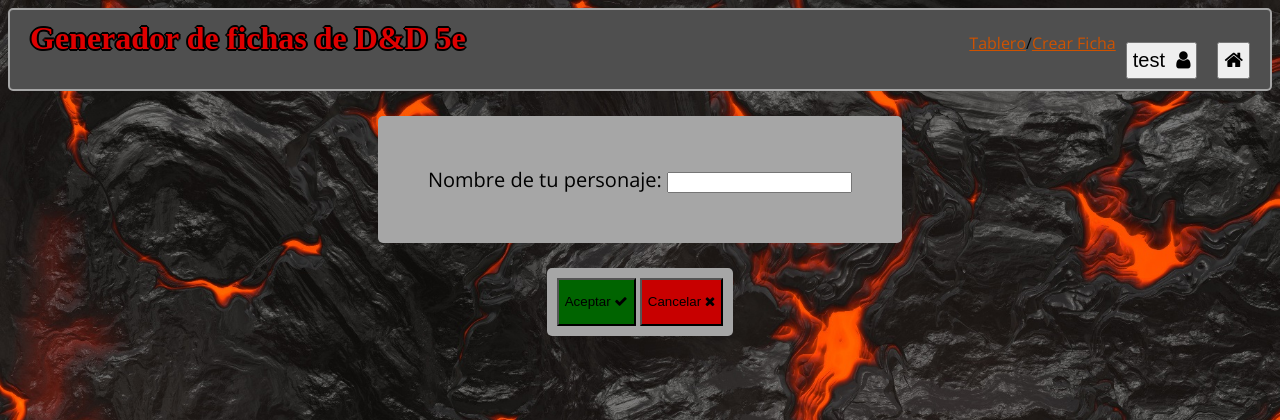
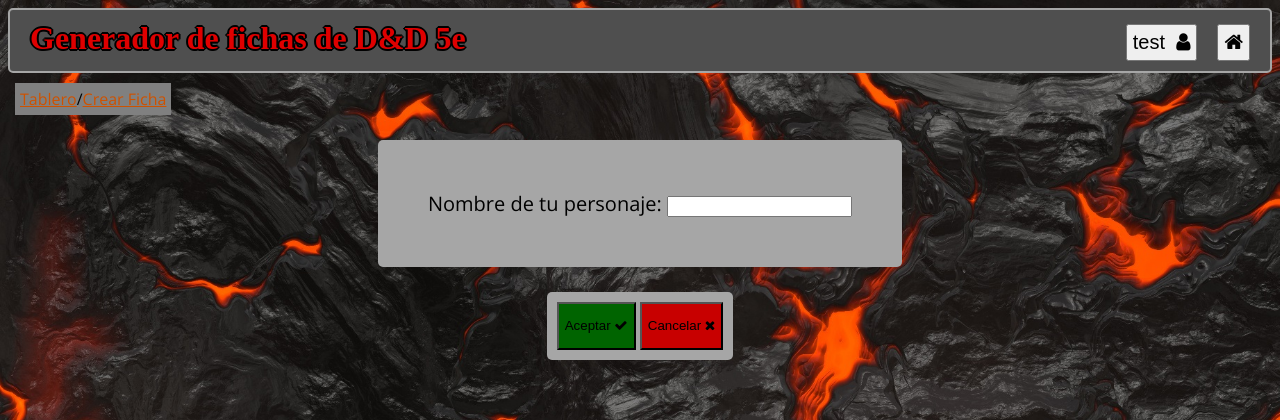
Before and after one commit to MartiLlorach/dragonesYmazmorras, a PHP site: page /crearFicha.php in a window 1280 px wide. Shown: the top 420 px of the page. Run offline with PHP 8.4, Linux system fonts and the light colour scheme; a user stored in the database is signed in; data comes from the database, SQL or seed files in the repository; some web fonts are replaced.

Commit message:
Hilo de Ariadna v2

```diff
--- a/encabezado.php
+++ b/encabezado.php
@@ -12,16 +12,6 @@
     </div>
     <div class="botonesEncabezado">
       <?php
-        $urlActual = (isset($_SERVER['HTTPS']) && $_SERVER['HTTPS'] === 'on' ? "https" : "http") . "://$_SERVER[HTTP_HOST]$_SERVER[REQUEST_URI]";
-        $paginaActual=end(explode("/",$urlActual));
-        if ($paginaActual=="tablero.php") {
-          echo "<a href='tablero.php' class='link'>Tablero</a>";
-        } else if ($paginaActual=="crearFicha.php") {
-          echo "<a href='tablero.php' class='link'>Tablero</a>/<a href='crearFicha.php' class='link'>Crear Ficha</a>";
-        } else if ($paginaActual=="listaFichas.php") {
-          echo "<a href='tablero.php' class='link'>Tablero</a>/<a href='listaFichas.php' class='link'>Listar Fichas</a>";
-        }
-
         if (isset($_SESSION['usuario'])){
       ?>
       <button type='button' class='boton botonUsuario' id='botonUsuario'>
@@ -36,3 +26,18 @@
     }?>
     </div>
   </div>
+  <div id="hilo">
+    <div id="linksAriadna">
+    <?php
+        $urlActual = (isset($_SERVER['HTTPS']) && $_SERVER['HTTPS'] === 'on' ? "https" : "http") . "://$_SERVER[HTTP_HOST]$_SERVER[REQUEST_URI]";
+        $paginaActual=end(explode("/",$urlActual));
+        if ($paginaActual=="tablero.php") {
+          echo "<a href='tablero.php' class='link'>Tablero</a>";
+        } else if ($paginaActual=="crearFicha.php") {
+          echo "<a href='tablero.php' class='link'>Tablero</a>/<a href='crearFicha.php' class='link'>Crear Ficha</a>";
+        } else if ($paginaActual=="listaFichas.php") {
+          echo "<a href='tablero.php' class='link'>Tablero</a>/<a href='listaFichas.php' class='link'>Listar Fichas</a>";
+        }
+      ?>
+    </div>
+  </div>
--- a/style.css
+++ b/style.css
@@ -106,7 +106,7 @@ footer a{
   	justify-content: space-between;
   	align-items: baseline;
 	padding: 0 10px;
-	margin: 8px 8px 20px;
+	margin: 8px 8px 10px;
 	border-radius: 5px;
 	border: 2px solid var(--color4);
 	z-index: 1000;
@@ -118,6 +118,17 @@ footer a{
 	margin: 10px;
 	padding: 5px;
 	align-items: center;
+}
+
+#hilo {
+	display:  flex;
+	align-items: flex-start;
+	padding-left: 15px;
+}
+
+#linksAriadna {
+	background-color: grey;
+	padding: 5px;
 }
 
 #botonUsuario{
```
